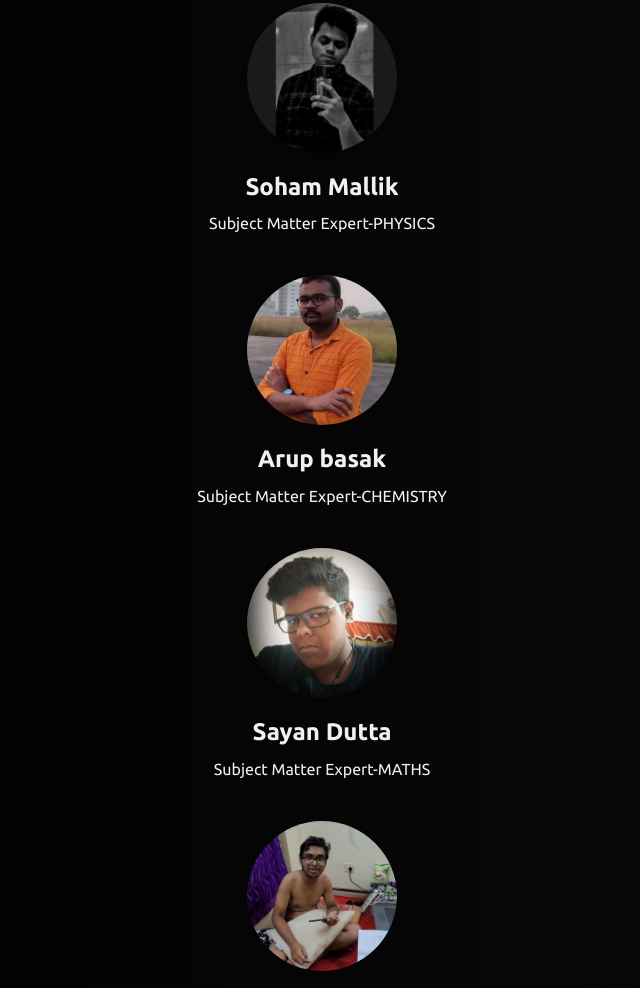
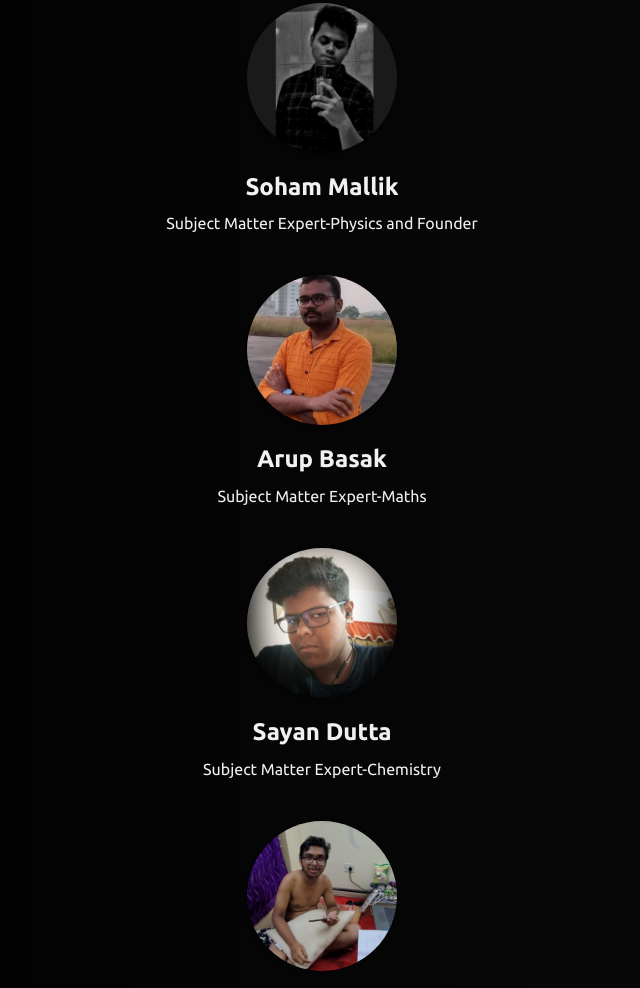
Before and after one commit to codegeek03/JEEnius, a plain HTML site: page home.html in a window 1280 px wide. Shown: the part 1402-2390 px from the top of the page, without its empty margins (318-958 px from the left). Drawn offline with nearby package versions, Linux system fonts and the light colour scheme.

Commit message:
Update home.html

```diff
--- a/home.html
+++ b/home.html
@@ -79,19 +79,19 @@
             <img src="355670529_1709685356121017_5983488385810134917_n.jpg"
                 alt="Team Member 1">
             <h3>Soham Mallik</h3>
-            <p>Subject Matter Expert-PHYSICS</p>
+            <p>Subject Matter Expert-Physics and Founder</p>
         </div>
         <div class="team-member">
             <img src="WhatsApp Image 2023-07-01 at 8.48.44 PM.jpeg"
                 alt="Team Member 1">
-            <h3>Arup basak</h3>
-            <p>Subject Matter Expert-CHEMISTRY</p>
+            <h3>Arup Basak</h3>
+            <p>Subject Matter Expert-Maths</p>
         </div>
         <div class="team-member">
             <img src="355651393_1954894388198689_633121530386032594_n.jpg"
                 alt="Team Member 2">
             <h3>Sayan Dutta</h3>
-            <p>Subject Matter Expert-MATHS</p>
+            <p>Subject Matter Expert-Chemistry</p>
         </div>
         <div class="team-member">
             <img src="WhatsApp Image 2023-07-01 at 8.48.24 PM.jpeg"
```
